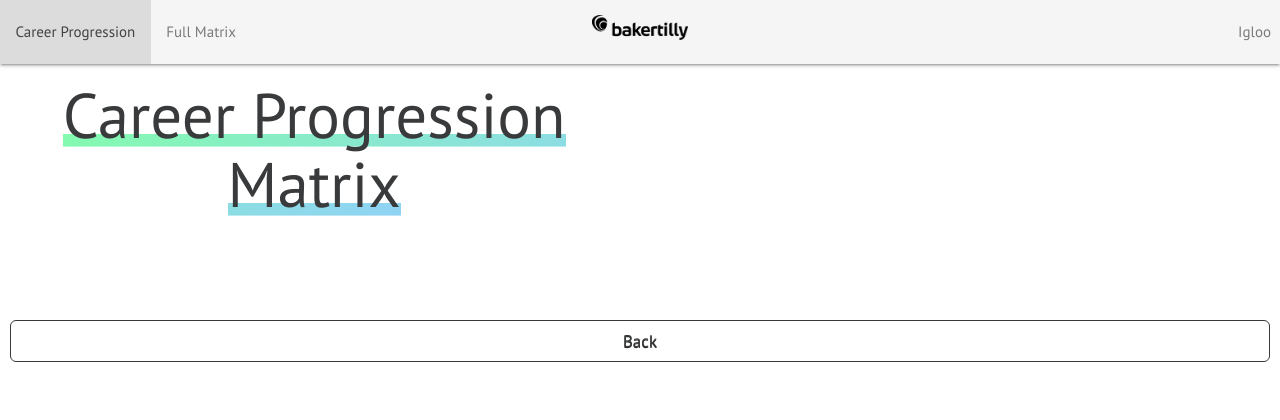
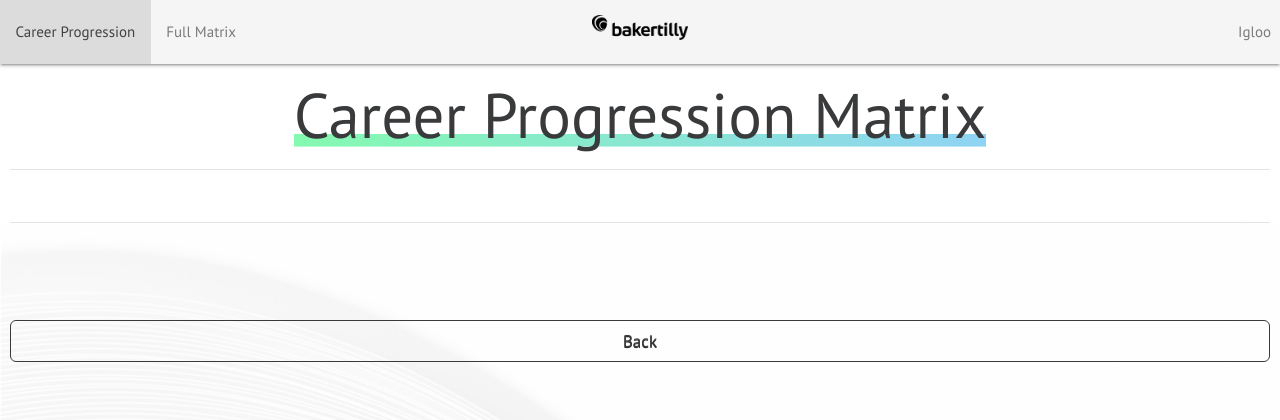
Before and after one commit to bt-sdtaylor/CareerMatrix, a Django app: template CareerMatrix/templates/paths.html in a window 1280 px wide. Shown: the top 420 px of the page. Run offline with Django 3.2, Linux system fonts and the light colour scheme; the template is opened without the code that fills it, so the values that code supplies are empty; some libraries are stand-ins or nearby versions.

Commit message:
adjust background

```diff
--- a/CareerMatrix/templates/paths.html
+++ b/CareerMatrix/templates/paths.html
@@ -19,7 +19,6 @@
     <link rel="stylesheet" href="https://cdnjs.cloudflare.com/ajax/libs/materialize/1.0.0/css/materialize.min.css">
     <link rel="stylesheet" href="https://cdnjs.cloudflare.com/ajax/libs/babel-polyfill/6.26.0/polyfill.min.js">
 
-    <!--
     <style type="text/css">
         body {
             background: url("/static/images/fan-background.png") no-repeat;
@@ -28,15 +27,6 @@
             background-size: cover;
         }
     </style>
-    -->
-    <style type="text/css">
-        #header-container {
-            background-image: url("/static/images/fan-background.png") no-repeat;
-            display: flex;
-
-        }
-    </style>
-
 
 </head>
 
```
